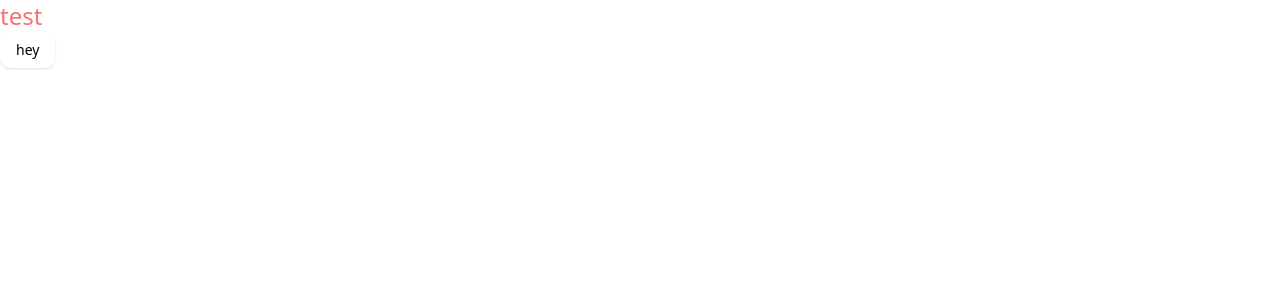
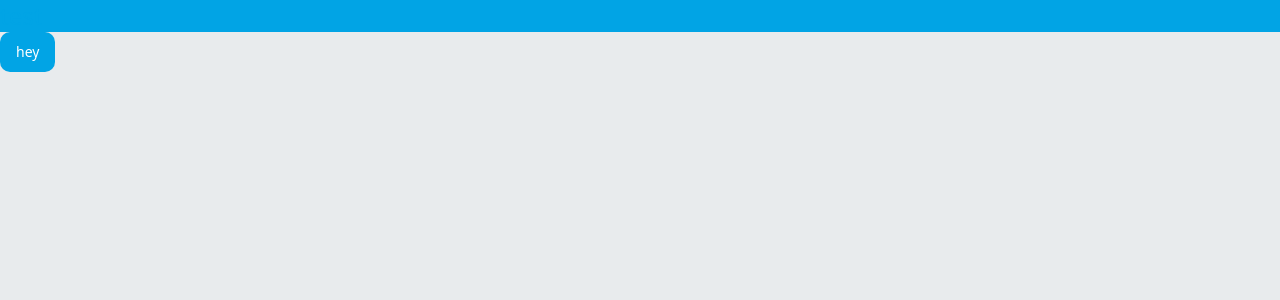
Before and after one commit to georgeankumensah/darwin-real-estate, a Next.js app: page / in a window 1280 px wide. Shown: the top 300 px of the page. Built offline with nearby package versions, Linux system fonts and the light colour scheme.

Commit message:
fix: color config

```diff
--- a/app/globals.css
+++ b/app/globals.css
@@ -2,39 +2,51 @@
 @tailwind components;
 @tailwind utilities;
 
+@layer base {
+  .theme {
+    --font-sans: Inter, sans-serif;
+    --font-mono: JetBrains Mono, monospace;
+    --font-serif: Source Serif 4, serif;
+    --radius: 0.75rem;
+    --tracking-tighter: calc(var(--tracking-normal) - 0.05em);
+    --tracking-tight: calc(var(--tracking-normal) - 0.025em);
+    --tracking-wide: calc(var(--tracking-normal) + 0.025em);
+    --tracking-wider: calc(var(--tracking-normal) + 0.05em);
+    --tracking-widest: calc(var(--tracking-normal) + 0.1em)}
 
-@layer base {
-:root {
-  --card: rgb(255, 255, 255);
-  --card-foreground: rgb(51, 51, 51);
-  --popover: rgb(255, 255, 255);
-  --popover-foreground: rgb(51, 51, 51);
-  --primary: rgb(1, 164, 229);
-  --primary-foreground: rgb(255, 255, 255);
-  --secondary: rgb(255, 255, 255);
-  --secondary-foreground: rgb(75, 85, 99);
-  --muted: rgb(249, 250, 251);
-  --muted-foreground: rgb(107, 114, 128);
-  --accent: rgb(214, 228, 240);
-  --accent-foreground: rgb(30, 58, 138);
-  --destructive: rgb(239, 68, 68);
-  --destructive-foreground: rgb(255, 255, 255);
-  --border: rgb(220, 223, 226);
-  --input: rgb(244, 245, 247);
-  --ring: rgb(224, 93, 56);
-  --chart-1: rgb(134, 167, 200);
-  --chart-2: rgb(238, 165, 145);
-  --chart-3: rgb(90, 124, 166);
-  --chart-4: rgb(70, 100, 148);
-  --chart-5: rgb(51, 76, 130);
-  --sidebar: rgb(221, 223, 226);
-  --sidebar-foreground: rgb(51, 51, 51);
-  --sidebar-primary: rgb(224, 93, 56);
-  --sidebar-primary-foreground: rgb(255, 255, 255);
-  --sidebar-accent: rgb(214, 228, 240);
-  --sidebar-accent-foreground: rgb(30, 58, 138);
-  --sidebar-border: rgb(229, 231, 235);
-  --sidebar-ring: rgb(224, 93, 56);
+    :root {
+  --background: 204.00 12.20% 91.96%;
+  --foreground: 0 0% 20%;
+  --card: 0 0% 100%;
+  --card-foreground: 0 0% 20%;
+  --popover: 0 0% 100%;
+  --popover-foreground: 0 0% 20%;
+  --primary: 197.11 99.13% 45.10%;
+  --primary-foreground: 0 0% 100%;
+  --secondary: 0 0% 100%;
+  --secondary-foreground: 215 13.79% 34.12%;
+  --muted: 210 20.00% 98.04%;
+  --muted-foreground: 220 8.94% 46.08%;
+  --accent: 207.69 46.43% 89.02%;
+  --accent-foreground: 224.44 64.29% 32.94%;
+  --destructive: 0 84.24% 60.20%;
+  --destructive-foreground: 0 0% 100%;
+  --border: 210 9.37% 87.45%;
+  --input: 220 15.79% 96.27%;
+  --ring: 13.21 73.04% 54.90%;
+  --chart-1: 210 37.50% 65.49%;
+  --chart-2: 12.90 73.23% 75.10%;
+  --chart-3: 213.16 29.92% 50.20%;
+  --chart-4: 216.92 35.78% 42.75%;
+  --chart-5: 221.01 43.65% 35.49%;
+  --sidebar: 216 7.94% 87.65%;
+  --sidebar-foreground: 0 0% 20%;
+  --sidebar-primary: 13.21 73.04% 54.90%;
+  --sidebar-primary-foreground: 0 0% 100%;
+  --sidebar-accent: 207.69 46.43% 89.02%;
+  --sidebar-accent-foreground: 224.44 64.29% 32.94%;
+  --sidebar-border: 220 13.04% 90.98%;
+  --sidebar-ring: 13.21 73.04% 54.90%;
   --font-sans: Inter, sans-serif;
   --font-serif: Source Serif 4, serif;
   --font-mono: JetBrains Mono, monospace;
@@ -50,38 +62,38 @@
 }
 
 .dark {
-  --background: rgb(28, 36, 51);
-  --foreground: rgb(229, 229, 229);
-  --card: rgb(42, 48, 64);
-  --card-foreground: rgb(229, 229, 229);
-  --popover: rgb(38, 43, 56);
-  --popover-foreground: rgb(229, 229, 229);
-  --primary: rgb(1, 164, 229);
-  --primary-foreground: rgb(255, 255, 255);
-  --secondary: rgb(42, 48, 62);
-  --secondary-foreground: rgb(229, 229, 229);
-  --muted: rgb(42, 48, 62);
-  --muted-foreground: rgb(163, 163, 163);
-  --accent: rgb(42, 54, 86);
-  --accent-foreground: rgb(191, 219, 254);
-  --destructive: rgb(239, 68, 68);
-  --destructive-foreground: rgb(255, 255, 255);
-  --border: rgb(61, 67, 84);
-  --input: rgb(61, 67, 84);
-  --ring: rgb(224, 93, 56);
-  --chart-1: rgb(134, 167, 200);
-  --chart-2: rgb(230, 160, 143);
-  --chart-3: rgb(90, 124, 166);
-  --chart-4: rgb(70, 100, 148);
-  --chart-5: rgb(51, 76, 130);
-  --sidebar: rgb(42, 48, 63);
-  --sidebar-foreground: rgb(229, 229, 229);
-  --sidebar-primary: rgb(224, 93, 56);
-  --sidebar-primary-foreground: rgb(255, 255, 255);
-  --sidebar-accent: rgb(42, 54, 86);
-  --sidebar-accent-foreground: rgb(191, 219, 254);
-  --sidebar-border: rgb(61, 67, 84);
-  --sidebar-ring: rgb(224, 93, 56);
+  --background: 219.13 29.11% 15.49%;
+  --foreground: 0 0% 89.80%;
+  --card: 223.64 20.75% 20.78%;
+  --card-foreground: 0 0% 89.80%;
+  --popover: 223.33 19.15% 18.43%;
+  --popover-foreground: 0 0% 89.80%;
+  --primary: 197.11 99.13% 45.10%;
+  --primary-foreground: 0 0% 100%;
+  --secondary: 222 19.23% 20.39%;
+  --secondary-foreground: 0 0% 89.80%;
+  --muted: 222 19.23% 20.39%;
+  --muted-foreground: 0 0% 63.92%;
+  --accent: 223.64 34.38% 25.10%;
+  --accent-foreground: 213.33 96.92% 87.25%;
+  --destructive: 0 84.24% 60.20%;
+  --destructive-foreground: 0 0% 100%;
+  --border: 224.35 15.86% 28.43%;
+  --input: 224.35 15.86% 28.43%;
+  --ring: 13.21 73.04% 54.90%;
+  --chart-1: 210 37.50% 65.49%;
+  --chart-2: 11.72 63.50% 73.14%;
+  --chart-3: 213.16 29.92% 50.20%;
+  --chart-4: 216.92 35.78% 42.75%;
+  --chart-5: 221.01 43.65% 35.49%;
+  --sidebar: 222.86 20.00% 20.59%;
+  --sidebar-foreground: 0 0% 89.80%;
+  --sidebar-primary: 13.21 73.04% 54.90%;
+  --sidebar-primary-foreground: 0 0% 100%;
+  --sidebar-accent: 223.64 34.38% 25.10%;
+  --sidebar-accent-foreground: 213.33 96.92% 87.25%;
+  --sidebar-border: 224.35 15.86% 28.43%;
+  --sidebar-ring: 13.21 73.04% 54.90%;
   --font-sans: Inter, sans-serif;
   --font-serif: Source Serif 4, serif;
   --font-mono: JetBrains Mono, monospace;
@@ -95,9 +107,10 @@
   --shadow-xl: 0px 1px 3px 0px hsl(0 0% 0% / 0.10), 0px 8px 10px -1px hsl(0 0% 0% / 0.10);
   --shadow-2xl: 0px 1px 3px 0px hsl(0 0% 0% / 0.25);
 }
+ body {
+    letter-spacing: var(--tracking-normal);
+  }
 }
-
-
 
 @layer base {
   * {
--- a/app/page.tsx
+++ b/app/page.tsx
@@ -4,10 +4,10 @@ import Image from "next/image";
 export default function Home() {
   return (
     <div>
-      <main>
-        <p className="text-2xl text-red-400">test</p>
+      <main className="bg-primary">
+        <p className="text-2xl text-primary">test</p>
       </main>
-      <Button variant="default">
+      <Button >
         hey
       </Button>
       <footer></footer>
--- a/components/ui/button.tsx
+++ b/components/ui/button.tsx
@@ -5,26 +5,25 @@ import { cva, type VariantProps } from "class-variance-authority"
 import { cn } from "@/lib/utils"
 
 const buttonVariants = cva(
-  "inline-flex items-center justify-center gap-2 whitespace-nowrap rounded-md text-sm font-medium transition-colors focus-visible:outline-none focus-visible:ring-1 focus-visible:ring-ring disabled:pointer-events-none disabled:opacity-50 [&_svg]:pointer-events-none [&_svg]:size-4 [&_svg]:shrink-0",
+  "inline-flex items-center justify-center gap-2 whitespace-nowrap rounded-md text-sm font-medium ring-offset-background transition-colors focus-visible:outline-none focus-visible:ring-2 focus-visible:ring-ring focus-visible:ring-offset-2 disabled:pointer-events-none disabled:opacity-50 [&_svg]:pointer-events-none [&_svg]:size-4 [&_svg]:shrink-0",
   {
     variants: {
       variant: {
-        default:
-          "bg-primary text-primary-foreground shadow hover:bg-primary/90",
+        default: "bg-primary text-primary-foreground hover:bg-primary/90",
         destructive:
-          "bg-destructive text-destructive-foreground shadow-sm hover:bg-destructive/90",
+          "bg-destructive text-destructive-foreground hover:bg-destructive/90",
         outline:
-          "border border-input bg-background shadow-sm hover:bg-accent hover:text-accent-foreground",
+          "border border-input bg-background hover:bg-accent hover:text-accent-foreground",
         secondary:
-          "bg-secondary text-secondary-foreground shadow-sm hover:bg-secondary/80",
+          "bg-secondary text-secondary-foreground hover:bg-secondary/80",
         ghost: "hover:bg-accent hover:text-accent-foreground",
         link: "text-primary underline-offset-4 hover:underline",
       },
       size: {
-        default: "h-9 px-4 py-2",
-        sm: "h-8 rounded-md px-3 text-xs",
-        lg: "h-10 rounded-md px-8",
-        icon: "h-9 w-9",
+        default: "h-10 px-4 py-2",
+        sm: "h-9 rounded-md px-3",
+        lg: "h-11 rounded-md px-8",
+        icon: "h-10 w-10",
       },
     },
     defaultVariants: {
```
Also changed, not shown: components.json.
